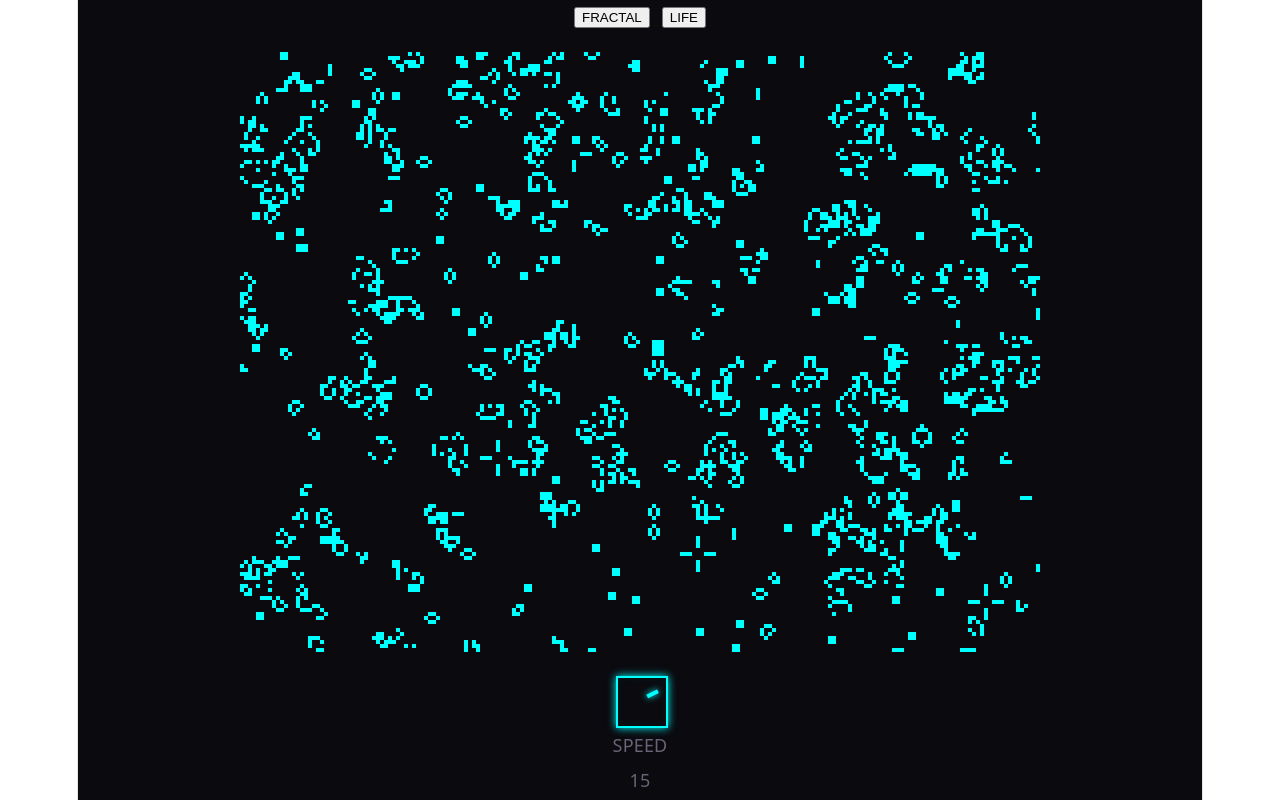
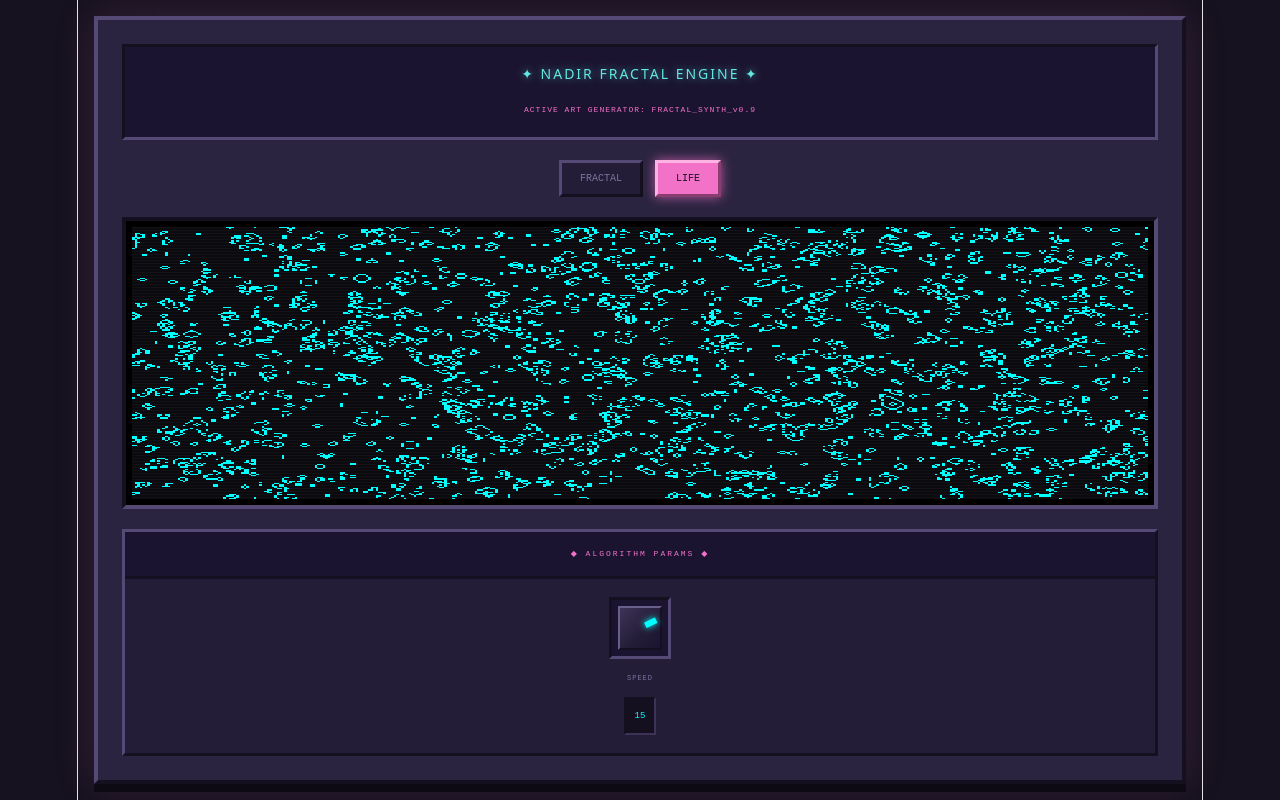
Before and after one commit to BeatrizMarGar/nadir-fractal-engine, a React (Vite) app in the folder frontend/: page / in a window 1280 px wide. Built offline with nearby package versions, Linux system fonts and the light colour scheme.

Commit message:
feat: css, extend zoom range and touch support

```diff
--- a/frontend/src/App.css
+++ b/frontend/src/App.css
@@ -1,184 +1,192 @@
-.counter {
-  font-size: 16px;
-  padding: 5px 10px;
-  border-radius: 5px;
-  color: var(--accent);
-  background: var(--accent-bg);
-  border: 2px solid transparent;
-  transition: border-color 0.3s;
-  margin-bottom: 24px;
+html, body {
+  margin: 0;
+  height: 100%;
+  background: #16121f;
+}
 
-  &:hover {
-    border-color: var(--accent-border);
+#root {
+  height: 100%;
+}
+
+.console {
+  background: #16121f;
+  height: 100vh;
+  box-sizing: border-box;
+  display: flex;
+  justify-content: center;
+  align-items: center;
+  padding: 16px;
+  font-family: 'Press Start 2P', 'Courier New', monospace;
+}
+
+/* ── El chasis de la consola ── */
+.console-frame {
+  background: #2b2440;
+  border: 4px solid;
+  border-color: #554a75 #14101f #14101f #554a75;
+  box-shadow: 0 8px 0 #0d0a14, 0 0 40px rgba(242, 114, 200, 0.15);
+  padding: 24px;
+  display: flex;
+  flex-direction: column;
+  align-items: center;
+  gap: 20px;
+  box-sizing: border-box;
+  width: min(100%, 1400px);
+  height: 100%;
+}
+.screen-frame {
+  background: #000000;
+  border: 4px solid;
+  border-color: #14101f #554a75 #554a75 #14101f;
+  padding: 6px;
+  position: relative;
+  box-sizing: border-box;
+  flex: 1;
+  min-height: 0;
+  display: flex;
+  justify-content: center;
+  align-items: center;
+  width: 100%;
+}
+
+.screen-frame canvas {
+  width: 100%;
+  height: 100%;
+  object-fit: fill;
+  image-rendering: pixelated;
+  display: block;
+}
+/* ── Cabecera tipo barra de título ── */
+.console-header {
+  width: 100%;
+  box-sizing: border-box;
+  background: #1b1430;
+  border: 3px solid;
+  border-color: #14101f #554a75 #554a75 #14101f;
+  padding: 14px 16px;
+  text-align: center;
+}
+
+.console-title {
+  color: #63e7e0;
+  font-size: 14px;
+  margin: 0;
+  letter-spacing: 2px;
+  text-shadow: 0 0 8px rgba(99, 231, 224, 0.6);
+}
+
+.console-subtitle {
+  color: #f272c8;
+  font-size: 8px;
+  margin: 10px 0 0 0;
+  letter-spacing: 1px;
+}
+
+/* ── Botones de modo ── */
+.mode-selector {
+  display: flex;
+  gap: 12px;
+}
+
+.mode-btn {
+  font-family: inherit;
+  font-size: 10px;
+  color: #7d739e;
+  background: #241d38;
+  border: 3px solid;
+  border-color: #554a75 #14101f #14101f #554a75;
+  padding: 10px 18px;
+  cursor: pointer;
+}
+
+.mode-btn:hover {
+  color: #cfc6e8;
+}
+
+.mode-btn.active {
+  color: #16121f;
+  background: #f272c8;
+  border-color: #ffb3e2 #8a3d70 #8a3d70 #ffb3e2;
+  box-shadow: 0 0 12px rgba(242, 114, 200, 0.7);
+}
+
+
+.screen-frame::after {
+  content: '';
+  position: absolute;
+  inset: 6px;
+  background: repeating-linear-gradient(
+    to bottom,
+    rgba(255, 255, 255, 0.03) 0px,
+    rgba(255, 255, 255, 0.03) 1px,
+    transparent 1px,
+    transparent 3px
+  );
+  pointer-events: none;
+}
+
+/* ── Panel de controles ── */
+.control-panel {
+  width: 100%;
+  box-sizing: border-box;
+  background: #241d38;
+  border: 3px solid;
+  border-color: #554a75 #14101f #14101f #554a75;
+  padding: 0 0 18px 0;
+  display: flex;
+  flex-direction: column;
+  align-items: center;
+  gap: 18px;
+}
+
+.control-panel-title {
+  width: 100%;
+  box-sizing: border-box;
+  background: #1b1430;
+  color: #f272c8;
+  font-size: 8px;
+  letter-spacing: 2px;
+  padding: 9px 0;
+  text-align: center;
+  border-bottom: 3px solid #14101f;
+}
+
+.control-row {
+  display: flex;
+  gap: 28px;
+}
+
+@media (max-width: 600px) {
+  .console {
+    padding: 12px;
   }
-  &:focus-visible {
-    outline: 2px solid var(--accent);
-    outline-offset: 2px;
+
+  .console-frame {
+    padding: 14px;
+    gap: 14px;
+  }
+
+  .console-title {
+    font-size: 10px;
+    letter-spacing: 1px;
+  }
+
+  .console-subtitle {
+    font-size: 6px;
+  }
+
+  .mode-btn {
+    font-size: 8px;
+    padding: 8px 12px;
+  }
+
+  .control-row {
+    flex-wrap: wrap;
+    justify-content: center;
+    gap: 18px;
+  }
+
+  .control-panel {
+    padding-bottom: 14px;
   }
 }
-
-.hero {
-  position: relative;
-
-  .base,
-  .framework,
-  .vite {
-    inset-inline: 0;
-    margin: 0 auto;
-  }
-
-  .base {
-    width: 170px;
-    position: relative;
-    z-index: 0;
-  }
-
-  .framework,
-  .vite {
-    position: absolute;
-  }
-
-  .framework {
-    z-index: 1;
-    top: 34px;
-    height: 28px;
-    transform: perspective(2000px) rotateZ(300deg) rotateX(44deg) rotateY(39deg)
-      scale(1.4);
-  }
-
-  .vite {
-    z-index: 0;
-    top: 107px;
-    height: 26px;
-    width: auto;
-    transform: perspective(2000px) rotateZ(300deg) rotateX(40deg) rotateY(39deg)
-      scale(0.8);
-  }
-}
-
-#center {
-  display: flex;
-  flex-direction: column;
-  gap: 25px;
-  place-content: center;
-  place-items: center;
-  flex-grow: 1;
-
-  @media (max-width: 1024px) {
-    padding: 32px 20px 24px;
-    gap: 18px;
-  }
-}
-
-#next-steps {
-  display: flex;
-  border-top: 1px solid var(--border);
-  text-align: left;
-
-  & > div {
-    flex: 1 1 0;
-    padding: 32px;
-    @media (max-width: 1024px) {
-      padding: 24px 20px;
-    }
-  }
-
-  .icon {
-    margin-bottom: 16px;
-    width: 22px;
-    height: 22px;
-  }
-
-  @media (max-width: 1024px) {
-    flex-direction: column;
-    text-align: center;
-  }
-}
-
-#docs {
-  border-right: 1px solid var(--border);
-
-  @media (max-width: 1024px) {
-    border-right: none;
-    border-bottom: 1px solid var(--border);
-  }
-}
-
-#next-steps ul {
-  list-style: none;
-  padding: 0;
-  display: flex;
-  gap: 8px;
-  margin: 32px 0 0;
-
-  .logo {
-    height: 18px;
-  }
-
-  a {
-    color: var(--text-h);
-    font-size: 16px;
-    border-radius: 6px;
-    background: var(--social-bg);
-    display: flex;
-    padding: 6px 12px;
-    align-items: center;
-    gap: 8px;
-    text-decoration: none;
-    transition: box-shadow 0.3s;
-
-    &:hover {
-      box-shadow: var(--shadow);
-    }
-    .button-icon {
-      height: 18px;
-      width: 18px;
-    }
-  }
-
-  @media (max-width: 1024px) {
-    margin-top: 20px;
-    flex-wrap: wrap;
-    justify-content: center;
-
-    li {
-      flex: 1 1 calc(50% - 8px);
-    }
-
-    a {
-      width: 100%;
-      justify-content: center;
-      box-sizing: border-box;
-    }
-  }
-}
-
-#spacer {
-  height: 88px;
-  border-top: 1px solid var(--border);
-  @media (max-width: 1024px) {
-    height: 48px;
-  }
-}
-
-.ticks {
-  position: relative;
-  width: 100%;
-
-  &::before,
-  &::after {
-    content: '';
-    position: absolute;
-    top: -4.5px;
-    border: 5px solid transparent;
-  }
-
-  &::before {
-    left: 0;
-    border-left-color: var(--border);
-  }
-  &::after {
-    right: 0;
-    border-right-color: var(--border);
-  }
-}
--- a/frontend/src/App.tsx
+++ b/frontend/src/App.tsx
@@ -4,6 +4,7 @@ import { renderMatrix, vaporwave } from './engine/renderer';
 import type { ColorPalette } from './engine/renderer';
 import { computeMandelbrot } from './engine/fractals/mandelbrot';
 import './components/nfe-knob/nfe-knob';
+import './App.css'
 
 declare module 'react' {
   namespace JSX {
@@ -18,8 +19,8 @@ declare module 'react' {
   }
 }
 
-const GRID_WIDTH = 200;
-const GRID_HEIGHT = 150;
+const GRID_WIDTH = 400;
+const GRID_HEIGHT = 225;
 const FRAMES_PER_STEP = 6;
 
 const gameOfLifePalette: ColorPalette = (cell) => {
@@ -122,34 +123,51 @@ function App() {
   };
 
 return (
-    <div style={{ background: '#0a0a0f', minHeight: '100vh', display: 'flex', flexDirection: 'column', justifyContent: 'center', alignItems: 'center', gap: '24px' }}>
+    <div className="console">
+      <div className="console-frame">
 
-      <div style={{ display: 'flex', gap: '12px' }}>
-        <button onClick={() => setMode('fractal')}>FRACTAL</button>
-        <button onClick={() => setMode('life')}>LIFE</button>
+        <header className="console-header">
+          <h1 className="console-title">✦ NADIR FRACTAL ENGINE ✦</h1>
+          <p className="console-subtitle">ACTIVE ART GENERATOR: FRACTAL_SYNTH_v0.9</p>
+        </header>
+
+        <div className="mode-selector">
+          <button
+            className={mode === 'fractal' ? 'mode-btn active' : 'mode-btn'}
+            onClick={() => setMode('fractal')}
+          >FRACTAL</button>
+          <button
+            className={mode === 'life' ? 'mode-btn active' : 'mode-btn'}
+            onClick={() => setMode('life')}
+          >LIFE</button>
         </div>
 
+        <div className="screen-frame">
           <canvas
             ref={canvasRef}
             width={GRID_WIDTH}
             height={GRID_HEIGHT}
-        style={{ width: '800px', height: '600px', imageRendering: 'pixelated' }}
           />
+        </div>
 
+        <div className="control-panel">
+          <div className="control-panel-title">◆ ALGORITHM PARAMS ◆</div>
+          <div className="control-row">
             {mode === 'life' && (
-        <nfe-knob ref={knobCallbackRef} value="15" min="1" max="20" label="SPEED"></nfe-knob>
+              <nfe-knob ref={knobCallbackRef} min="1" max="20" value="15" label="SPEED"></nfe-knob>
             )}
-
             {mode === 'fractal' && (
-        <div style={{ display: 'flex', gap: '16px' }}>
-
-        <nfe-knob ref={zoomCallbackRef} min="1" max="50" value="1" label="ZOOM"></nfe-knob>
+              <>
+                <nfe-knob ref={zoomCallbackRef} min="1" max="200" value="1" label="ZOOM"></nfe-knob>
                 <nfe-knob ref={iterCallbackRef} min="50" max="500" value="100" label="ITER"></nfe-knob>
                 <nfe-knob ref={xCallbackRef} min="-250" max="100" value="-75" label="POS X"></nfe-knob>
                 <nfe-knob ref={yCallbackRef} min="-125" max="125" value="0" label="POS Y"></nfe-knob>
+              </>
+            )}
+          </div>
+        </div>
 
       </div>
-      )}
     </div>
   );
 }
--- a/frontend/src/components/nfe-knob/nfe-knob.ts
+++ b/frontend/src/components/nfe-knob/nfe-knob.ts
@@ -28,15 +28,29 @@ function createTemplate(): string {
                 display: inline-flex;
                 flex-direction: column;
                 align-items: center;
-                gap: 8px;
+                gap: 6px;
                 cursor: ns-resize;
                 user-select: none;
+                -webkit-user-select: none;
+                font-family: inherit;
+                touch-action: none;
                 }
 
                 .knob-wrapper {
-                width: 48px;
-                height: 48px;
+                width: 56px;
+                height: 56px;
                 position: relative;
+                background: #1b1430;
+                border: 3px solid;
+                border-color: #14101f #554a75 #554a75 #14101f;
+                }
+
+                .knob-body {
+                position: absolute;
+                inset: 6px;
+                background: linear-gradient(135deg, #3d3358 0%, #241d38 60%, #1b1430 100%);
+                border: 2px solid;
+                border-color: #6a5f8a #14101f #14101f #6a5f8a;
                 }
 
                 .dial {
@@ -46,25 +60,36 @@ function createTemplate(): string {
                 will-change: transform;
                 }
 
-            .knob-body {
-                width: 100%;
-                height: 100%;
-                background: #0a0a0f;
-                border: 2px solid var(--nfe-accent, #00ffff);
-                box-shadow: 0 0 8px var(--nfe-accent, #00ffff), inset 0 0 8px rgba(0, 255, 255, 0.05);
-            }
-
                 .indicator {
-                width: 4px;
+                width: 6px;
                 height: 12px;
                 background: var(--nfe-accent, #00ffff);
                 position: absolute;
-                top: 4px;
+                top: 2px;
                 left: 50%;
                 transform: translateX(-50%);
                 box-shadow: 0 0 6px var(--nfe-accent, #00ffff);
                 }
 
+                .label {
+                font-family: inherit;
+                font-size: 7px;
+                color: #7d739e;
+                letter-spacing: 1px;
+                text-transform: uppercase;
+                }
+
+                .value-display {
+                font-family: inherit;
+                font-size: 9px;
+                color: var(--nfe-accent, #00ffff);
+                min-width: 3ch;
+                text-align: center;
+                background: #14101f;
+                padding: 4px 6px;
+                border: 2px solid;
+                border-color: #14101f #3d3358 #3d3358 #14101f;
+                }
         </style>
 
         <div class="knob-wrapper">
@@ -107,9 +132,9 @@ class NfeKnob extends HTMLElement {
         this._valueDisplay = shadow.querySelector('.value-display') as HTMLElement;
         this._labelEl = shadow.querySelector('.label') as HTMLElement;
 
-        this._onMouseDown = this._onMouseDown.bind(this);
-        this._onMouseMove = this._onMouseMove.bind(this);
-        this._onMouseUp = this._onMouseUp.bind(this);
+        this._onpointerdown = this._onpointerdown.bind(this);
+        this._onpointermove = this._onpointermove.bind(this);
+        this._onpointerup = this._onpointerup.bind(this);
 
         this._dial = shadow.querySelector('.dial') as HTMLElement;
     }
@@ -154,30 +179,30 @@ class NfeKnob extends HTMLElement {
 // -- CONNECTED CALLBACK --
 
     connectedCallback(): void{
-        this._knobWrapper.addEventListener('mousedown', this._onMouseDown);
+        this._knobWrapper.addEventListener('pointerdown', this._onpointerdown);
         this._render();
     }
 
 // DISCONNECTED CALLBACK --
 
     disconnectedCallback(): void{
-        this._knobWrapper.removeEventListener('mousedown', this._onMouseDown);
-        document.removeEventListener('mousemove', this._onMouseMove);
-        document.removeEventListener('mouseup', this._onMouseUp);
+        this._knobWrapper.removeEventListener('pointerdown', this._onpointerdown);
+        document.removeEventListener('pointermove', this._onpointermove);
+        document.removeEventListener('pointerup', this._onpointerup);
     }
 
 // -- LÓGICA DEL DRAG --
 
-    private _onMouseDown(e: MouseEvent): void{
+    private _onpointerdown(e: MouseEvent): void{
         this._isDragging = true;
         this._dragStartY = e.clientY;
         this._dragStartValue = this._value;
 
-        document.addEventListener('mouseup', this._onMouseUp);
-        document.addEventListener('mousemove', this._onMouseMove);
+        document.addEventListener('pointerup', this._onpointerup);
+        document.addEventListener('pointermove', this._onpointermove);
     }
 
-    private _onMouseMove(e: MouseEvent): void {
+    private _onpointermove(e: MouseEvent): void {
         if(!this._isDragging) return;
             const delta = this._dragStartY - e.clientY;
             const sensitivity = (this._max - this._min) / DRAG_SENSITIVITY_PX
@@ -188,10 +213,10 @@ class NfeKnob extends HTMLElement {
             this._emitChange();
         }
 
-    private _onMouseUp(): void{
+    private _onpointerup(): void{
         this._isDragging = false;
-        document.removeEventListener('mousemove', this._onMouseMove);
-        document.removeEventListener('mouseup', this._onMouseUp);
+        document.removeEventListener('pointermove', this._onpointermove);
+        document.removeEventListener('pointerup', this._onpointerup);
     }
 
     private _mapValueToAngle(value: number, min: number, max: number): number{
```
Also changed, not shown: frontend/src/components/nfe-fader/nfe-fader.ts (+15 -14 lines). Lines whose indentation alone changed are shown as unchanged.
